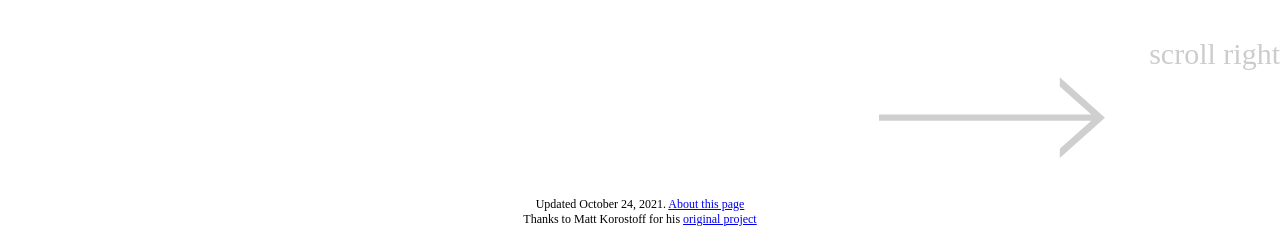
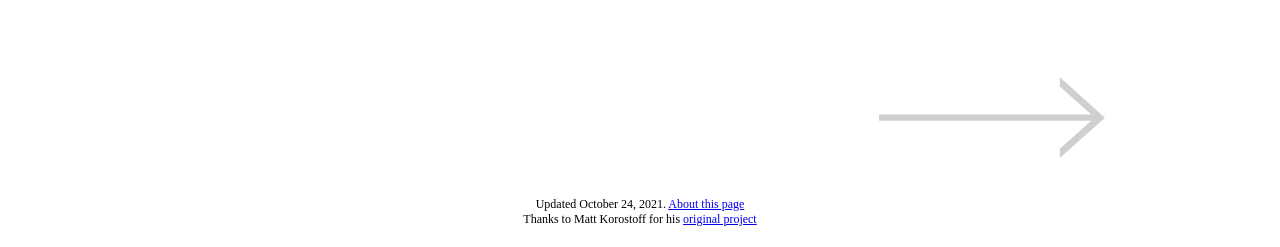
Before and after one commit to arthurmaciel/amazontoscale, a plain HTML site: page index.html in a window 1280 px wide. Shown: the part 305-552 px from the top of the page. Drawn offline with Linux system fonts and the light colour scheme; a web font is replaced by a local one.

Commit message:
Refactoring layout

```diff
--- a/index.html
+++ b/index.html
@@ -28,7 +28,7 @@
       <div class="title-screen flex-column">
         <h1>Deforestation of Brazillian Amazon shown to scale</h1>
         <div class="scroll-this-way aligned-to-right">
-          <span>scroll right</span>
+          <!-- <span>scroll right</span> -->
           <div id="instructions" class="instructions">To scroll right, use shift + mousewheel. If you have a touchpad, swipe sideways.</div>
         </div>
         <div class="footer">
--- a/main.css
+++ b/main.css
@@ -32,6 +32,7 @@ h1 {
 .scroll-this-way {
   min-height: 30%;
   text-align: right;
+  align-self: center;
   /* width: 360px;
   height: 165px; */
   /* padding-top: 35px; */
```
